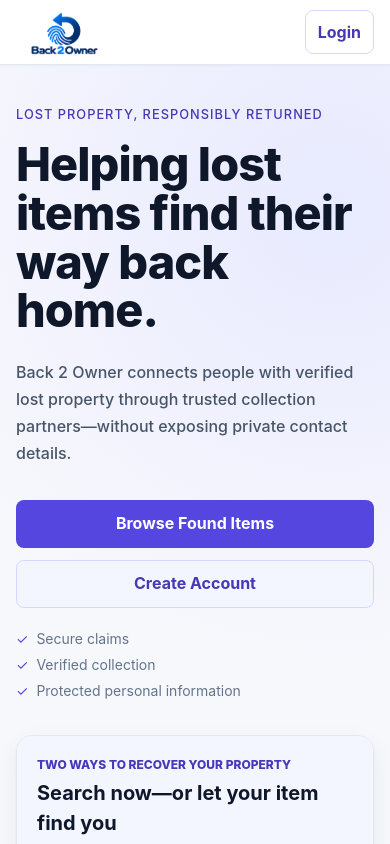
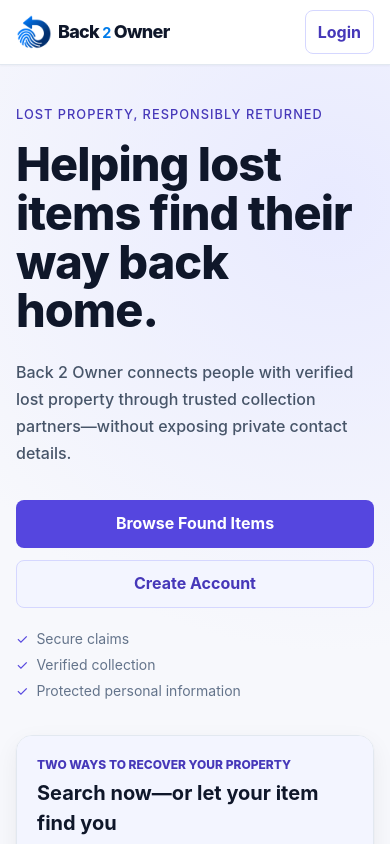
Before and after one commit to FuthifoXx/lostAndFound_frontEnd, a React (Vite) app: page / in a window 390 px wide. Shown: the top 844 px of the page. Built offline with nearby package versions, Linux system fonts and the light colour scheme; no server answers.

Commit message:
Add separate-item confirmation and readable header branding

```diff
--- a/src/components/Logo.jsx
+++ b/src/components/Logo.jsx
@@ -11,7 +11,8 @@ function Logo() {
       to={user ? getRoleHome(user.role) : '/'}
       aria-label='Back 2 Owner home'
     >
-      <img className='logo-image' src='/back-2-owner-logo.png' alt='Back 2 Owner' width='1448' height='1086' />
+      <img className='logo-image' src='/apple-touch-icon.png' alt='' width='180' height='180' />
+      <span className='logo-wordmark'>Back <span className='logo-accent'>2</span> Owner</span>
     </Link>
   )
 }
--- a/src/pages/AddItem.jsx
+++ b/src/pages/AddItem.jsx
@@ -17,6 +17,8 @@ function AddItem() {
   const [image, setImage] = useState(null)
   const [imagePreview, setImagePreview] = useState('')
   const [submitting, setSubmitting] = useState(false)
+  const [duplicateWarning, setDuplicateWarning] = useState(false)
+  const [confirmSeparateItem, setConfirmSeparateItem] = useState(false)
 
   useEffect(() => {
     return () => {
@@ -26,6 +28,11 @@ function AddItem() {
 
   const handleChange = (event) => {
     const { name, value, files } = event.target
+    if (['identityType', 'idNumber', 'passportNumber', 'documentNumber'].includes(name)) {
+      setDuplicateWarning(false)
+      setConfirmSeparateItem(false)
+      setError('')
+    }
     if (name === 'image') {
       const selectedImage = files?.[0] || null
       if (selectedImage && !selectedImage.type.startsWith('image/')) {
@@ -55,12 +62,17 @@ function AddItem() {
         const inactive = ['idNumber', 'passportNumber', 'documentNumber'].includes(key) && key !== activeIdentifier
         if (!inactive && value) formData.append(key, value)
       })
+      if (confirmSeparateItem) formData.append('confirmSeparateItem', 'true')
       if (image) formData.append('image', image)
       await createLostItem(formData)
       setSuccess('Item captured successfully. Redirecting to the Partner Dashboard…')
       window.setTimeout(() => navigate('/partner'), 900)
     } catch (err) {
       setError(err.message || 'The item could not be captured.')
+      if (err.code === 'ACTIVE_DOCUMENT_CASE' || err.message === 'An active case already exists for this document') {
+        setDuplicateWarning(true)
+        setConfirmSeparateItem(false)
+      }
     } finally { setSubmitting(false) }
   }
 
@@ -76,6 +88,15 @@ function AddItem() {
       <PageHeader title='Capture Found Item' description='Record the property and its identity details for secure approval and automatic owner matching.' />
       <form className='upload-item-form' onSubmit={handleSubmit}>
         {error && <p className='form-alert upload-feedback' role='alert'>{error}</p>}
+        {duplicateWarning && (
+          <section className='separate-item-confirmation' aria-label='Check existing document case'>
+            <p>This identity document is already linked to an active case. Check that you are recording a different physical item before submitting again.</p>
+            <label>
+              <input type='checkbox' checked={confirmSeparateItem} onChange={(event) => setConfirmSeparateItem(event.target.checked)} />
+              <span>I confirm this is a different physical item, not a repeat upload of the existing item.</span>
+            </label>
+          </section>
+        )}
         {success && <p className='alert alert-success upload-feedback' role='status'>{success}</p>}
 
         <section className='upload-form-section' aria-labelledby='item-details-heading'>
@@ -108,7 +129,7 @@ function AddItem() {
           </div>
         </section>
 
-        <div className='upload-submit'><p>New items remain pending until an administrator approves them.</p><button type='submit' className='btn' disabled={submitting || Boolean(success)}>{submitting ? 'Submitting Item…' : success ? 'Item Submitted' : 'Submit Item'}</button></div>
+        <div className='upload-submit'><p>New items remain pending until an administrator approves them.</p><button type='submit' className='btn' disabled={submitting || Boolean(success) || (duplicateWarning && !confirmSeparateItem)}>{submitting ? 'Submitting Item…' : success ? 'Item Submitted' : 'Submit Item'}</button></div>
       </form>
     </main>
   )
--- a/src/services/api.js
+++ b/src/services/api.js
@@ -69,7 +69,9 @@ export const createLostItem = async (data) => {
   const result = await res.json()
 
   if (!res.ok) {
-    throw new Error(result.message || 'Failed to create item')
+    const error = new Error(result.message || 'Failed to create item')
+    error.code = result.code
+    throw error
   }
 
   return result
--- a/src/styles/design-system.css
+++ b/src/styles/design-system.css
@@ -1929,9 +1929,16 @@ textarea {
   background: var(--grey-100);
 }
 
-/* Transparent supplied brand artwork, shared by public and signed-in headers. */
-.logo { display: inline-flex; align-items: center; flex-shrink: 0; line-height: 1; }
-.logo-image { display: block; width: 112px; height: 70px; object-fit: contain; }
+/* Supplied fingerprint symbol with a readable responsive wordmark. */
+.logo { display: inline-flex; align-items: center; gap: 8px; flex-shrink: 0; line-height: 1; }
+.logo-image { display: block; width: 44px; height: 44px; object-fit: contain; }
+.logo-wordmark { font-size: 22px; font-weight: 800; letter-spacing: -0.04em; }
+.logo .logo-accent { color: #007bea; }
+.separate-item-confirmation { padding: 1rem; border: 1px solid var(--grey-200); border-radius: 12px; background: var(--grey-100); }
+.separate-item-confirmation label { display: flex; align-items: flex-start; gap: 12px; margin-top: 12px; cursor: pointer; }
+.separate-item-confirmation input { width: 20px; height: 20px; flex-shrink: 0; margin-top: 2px; }
 @media (max-width: 600px) {
-  .logo-image { width: 96px; height: 58px; }
-}
+  .logo { gap: 6px; }
+  .logo-image { width: 36px; height: 36px; }
+  .logo-wordmark { font-size: 18px; }
+}
```
